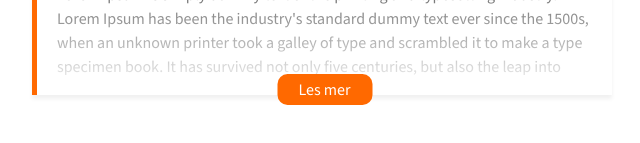
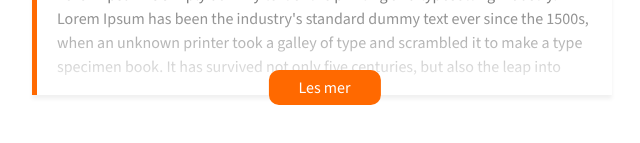
Before and after one commit to Ninuskaninus/frifag-summarize-box, a plain HTML site: page index.html in a window 1280 px wide. Shown: the part 235-378 px from the top of the page, 318-958 px from the left. Drawn offline with nearby package versions, Linux system fonts and the light colour scheme.

Commit message:
Update styles.css

```diff
--- a/styles.css
+++ b/styles.css
@@ -35,7 +35,7 @@ main {
   display: flex;
   justify-content: center;
   align-items: center;
-  padding: 5px 10px;
+  padding: 7px 30px;
   color: white;
   border-radius: 10px;
   font-size: 1rem;
```
